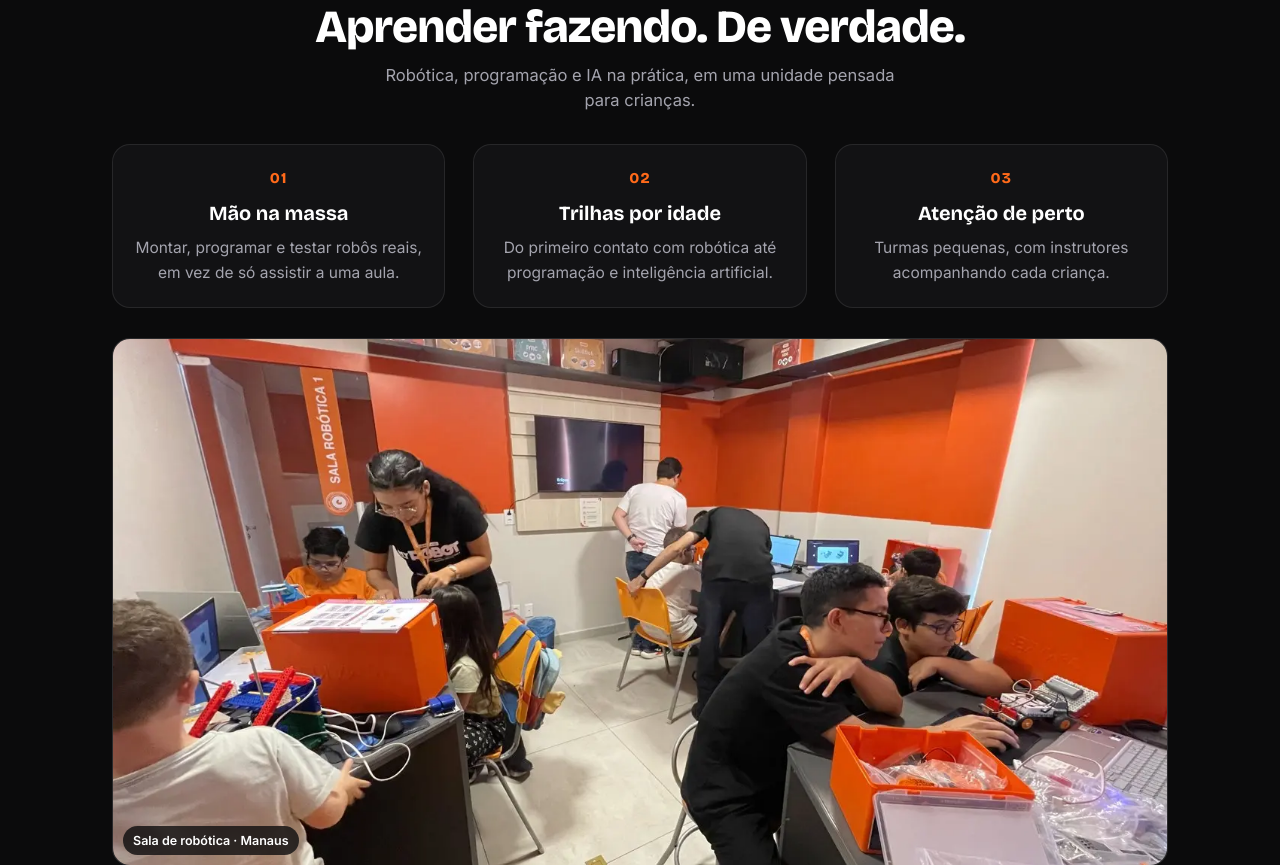
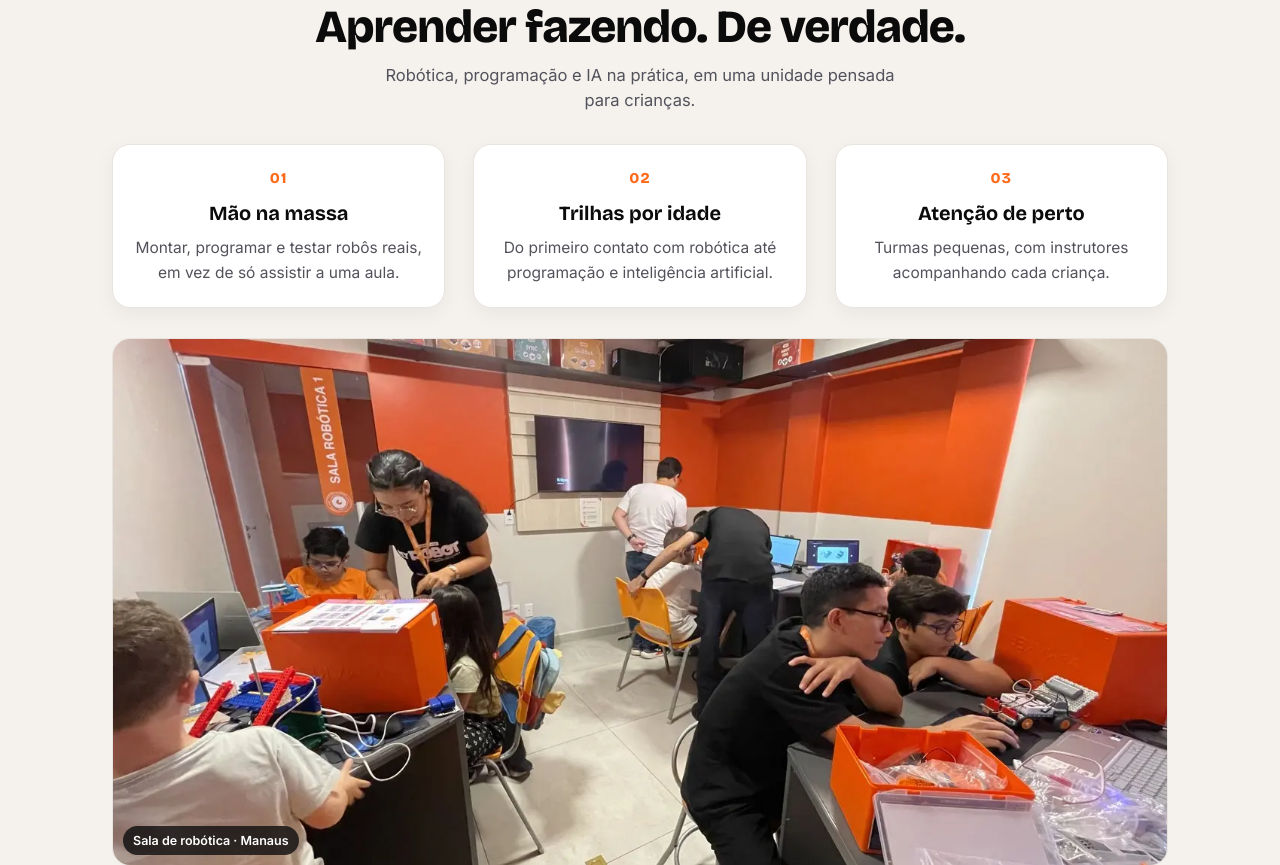
Before and after one commit to admrisedesign-branding/myrobotmanaus, a plain HTML site: page myrobot-vercel/blackfriday.html in a window 1280 px wide. Shown: the part 2351-3216 px from the top of the page. Drawn offline with nearby package versions, Linux system fonts and the light colour scheme.

Commit message:
BF: 'Por que My Robot' em fundo claro (bege) — laranja só nos momentos de conversão (#21)
Claude-Session: https://claude.ai/code/session_01TjswJxo8KnA18Yvp363SCs

Co-authored-by: Claude <noreply@anthropic.com>

```diff
--- a/myrobot-vercel/blackfriday.html
+++ b/myrobot-vercel/blackfriday.html
@@ -350,6 +350,11 @@ footer img{margin-left:auto;margin-right:auto}
 .on-wh .pa{background:#F6F6F7;border-color:#E7E7EA}
 .on-wh .pa b{color:#0B0B0C}
 .on-wh .pa span{color:#52525b}
+.on-wh.on-cz{background:#F5F2EE!important}
+.on-cz .pq div{background:#fff;border-color:#E8E4DF;box-shadow:0 6px 20px rgba(20,10,0,.05)}
+.on-cz .pq div b{color:#0B0B0C}
+.on-cz .pq div span{color:#52525b}
+.on-cz .galeria figure{border-color:#E8E4DF;background:#e9e5df}
 .on-wh details{border-bottom-color:#E7E7EA}
 .on-wh summary{color:#0B0B0C}
 .on-wh details p{color:#52525b}
@@ -452,7 +457,7 @@ footer img{margin-left:auto;margin-right:auto}
   </div>
 </section>
 
-<section>
+<section class="on-wh on-cz">
   <div class="wrap">
     <div class="eyebrow">Por que My Robot</div>
     <h2>Aprender fazendo. De verdade.</h2>
```
